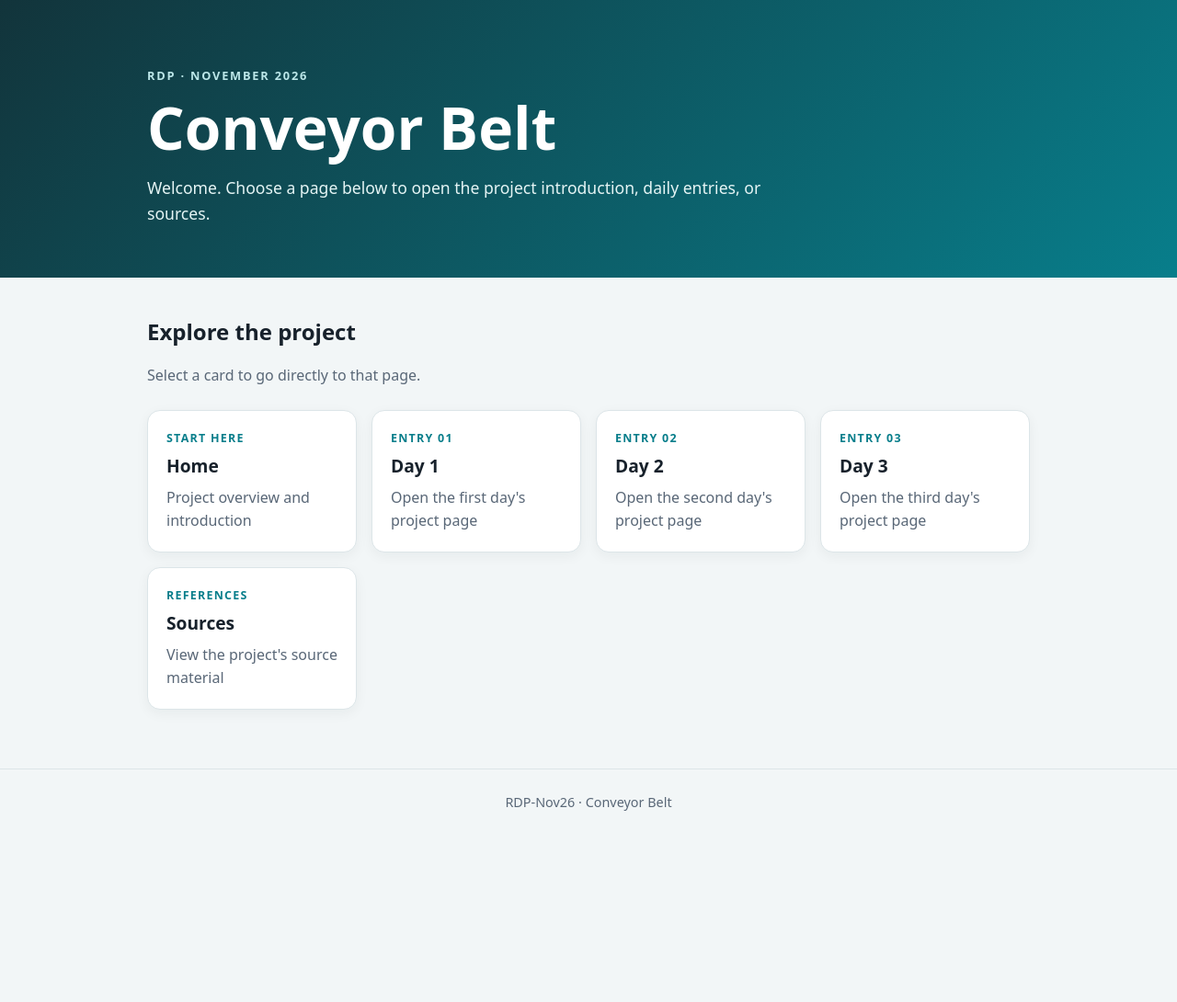
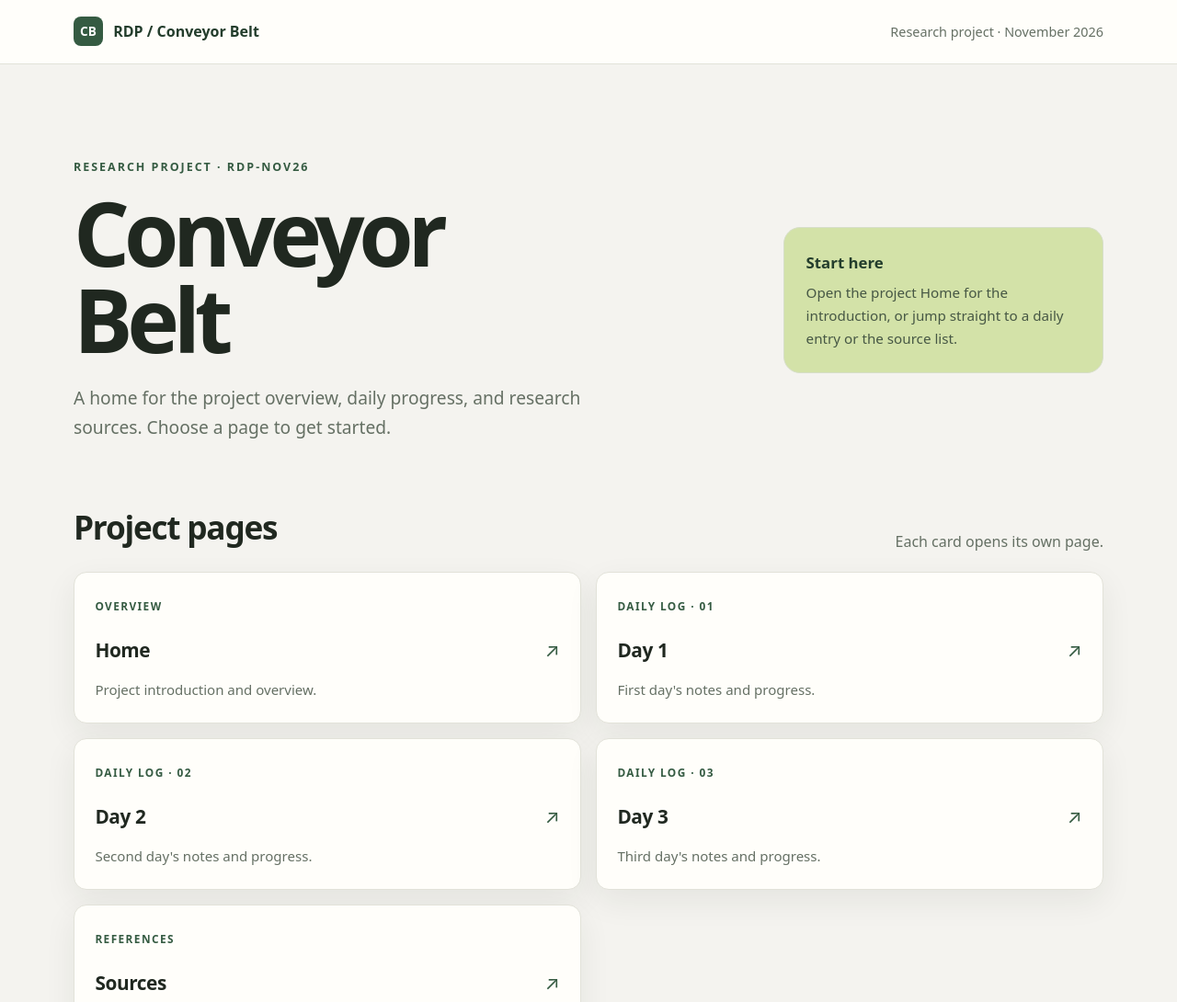
Before and after one commit to alzyloh-jpg/alzyloh-jpg.github.io, a plain HTML site: page index.html in a window 1280 px wide. Shown: the top 1090 px of the page at 92% size. Before the commit the page ends 908 px from the top, so only its background shows below. Drawn offline with Linux system fonts and the light colour scheme.

Commit message:
Redesign project landing page as the main starting page with maintainable page links

```diff
--- a/index.html
+++ b/index.html
@@ -3,98 +3,113 @@
 <head>
   <meta charset="utf-8">
   <meta name="viewport" content="width=device-width, initial-scale=1">
-  <meta name="description" content="Conveyor Belt project — home, daily pages, and sources.">
-  <title>Conveyor Belt | RDP-Nov26</title>
+  <meta name="description" content="RDP-Nov26 Conveyor Belt research project and daily log.">
+  <title>Conveyor Belt — RDP-Nov26</title>
   <style>
     :root {
       color-scheme: light;
-      --ink: #17212b;
-      --muted: #596777;
-      --paper: #fff;
-      --canvas: #f2f6f7;
-      --accent: #087e8b;
-      --accent-dark: #05616a;
-      --line: #dce5e8;
+      --bg: #f4f3ef;
+      --surface: #fffefa;
+      --ink: #202820;
+      --muted: #657064;
+      --green: #355b42;
+      --green-dark: #233d2c;
+      --lime: #d3e2a8;
+      --line: #e2e2d9;
+      --shadow: 0 12px 35px rgb(34 45 34 / 7%);
     }
     * { box-sizing: border-box; }
-    body {
-      margin: 0;
-      background: var(--canvas);
-      color: var(--ink);
-      font: 16px/1.6 system-ui, -apple-system, BlinkMacSystemFont, "Segoe UI", sans-serif;
-    }
-    header {
-      padding: 4.5rem 1.25rem 3.5rem;
-      background: linear-gradient(135deg, #12343b, #087e8b);
-      color: white;
-    }
-    .wrap { width: min(100% - 2rem, 960px); margin-inline: auto; }
-    .eyebrow { margin: 0 0 .75rem; color: #bce7e9; font-size: .8rem; font-weight: 700; letter-spacing: .14em; text-transform: uppercase; }
-    h1 { margin: 0; font-size: clamp(2.2rem, 6vw, 4rem); line-height: 1.08; }
-    header p:last-child { max-width: 42rem; margin: 1rem 0 0; color: #e4f4f4; font-size: 1.1rem; }
-    main { padding-block: 2.5rem 4rem; }
-    h2 { margin: 0 0 1rem; font-size: 1.5rem; }
-    .intro { margin: 0 0 1.5rem; color: var(--muted); }
-    .cards { display: grid; grid-template-columns: repeat(auto-fit, minmax(220px, 1fr)); gap: 1rem; }
-    .card {
-      display: block;
-      min-height: 150px;
-      padding: 1.25rem;
-      border: 1px solid var(--line);
-      border-radius: 14px;
-      background: var(--paper);
-      color: inherit;
-      text-decoration: none;
-      box-shadow: 0 4px 14px rgb(23 33 43 / 5%);
-      transition: transform .15s ease, box-shadow .15s ease, border-color .15s ease;
-    }
-    .card:hover, .card:focus-visible { transform: translateY(-3px); border-color: var(--accent); box-shadow: 0 10px 24px rgb(23 33 43 / 10%); }
-    .card:focus-visible { outline: 3px solid #70d1d6; outline-offset: 3px; }
-    .number { display: block; margin-bottom: .35rem; color: var(--accent); font-size: .78rem; font-weight: 750; letter-spacing: .1em; text-transform: uppercase; }
-    .card strong { display: block; margin-bottom: .35rem; font-size: 1.2rem; }
-    .card span:last-child { color: var(--muted); }
-    footer { padding: 1.5rem 1rem; border-top: 1px solid var(--line); color: var(--muted); text-align: center; font-size: .9rem; }
+    html { scroll-behavior: smooth; }
+    body { margin: 0; background: var(--bg); color: var(--ink); font: 16px/1.65 system-ui, -apple-system, BlinkMacSystemFont, "Segoe UI", sans-serif; }
+    a { color: inherit; }
+    .shell { width: min(1120px, calc(100% - 2.5rem)); margin: 0 auto; }
+    .topbar { padding: 1.15rem 0; border-bottom: 1px solid var(--line); background: var(--surface); }
+    .topbar-inner { display: flex; align-items: center; justify-content: space-between; gap: 1rem; }
+    .brand { display: inline-flex; align-items: center; gap: .7rem; color: var(--green-dark); font-weight: 760; text-decoration: none; }
+    .brand-mark { display: grid; width: 2rem; height: 2rem; place-items: center; border-radius: 8px; background: var(--green); color: white; font-size: .85rem; }
+    .top-note { color: var(--muted); font-size: .9rem; }
+    .hero { display: grid; grid-template-columns: minmax(0, 1.35fr) minmax(220px, .65fr); align-items: center; gap: 3rem; padding: clamp(3rem, 8vw, 6.5rem) 0 4rem; }
+    .kicker { margin: 0 0 .85rem; color: var(--green); font-size: .78rem; font-weight: 800; letter-spacing: .16em; text-transform: uppercase; }
+    h1 { max-width: 700px; margin: 0; font-size: clamp(3rem, 8vw, 6rem); letter-spacing: -.065em; line-height: .98; }
+    .hero-copy { max-width: 620px; margin: 1.4rem 0 0; color: var(--muted); font-size: clamp(1.05rem, 2vw, 1.2rem); }
+    .hero-aside { padding: 1.5rem; border: 1px solid #d6dec8; border-radius: 18px; background: var(--lime); }
+    .hero-aside strong { display: block; margin-bottom: .4rem; color: var(--green-dark); font-size: 1.05rem; }
+    .hero-aside p { margin: 0; color: #465744; font-size: .95rem; }
+    .section-head { display: flex; align-items: end; justify-content: space-between; gap: 1rem; margin-bottom: 1.2rem; }
+    h2 { margin: 0; font-size: clamp(1.65rem, 4vw, 2.2rem); letter-spacing: -.035em; }
+    .section-head p { margin: 0; color: var(--muted); }
+    .page-grid { display: grid; grid-template-columns: repeat(2, minmax(0, 1fr)); gap: 1rem; }
+    .page-link { display: flex; min-height: 165px; flex-direction: column; justify-content: space-between; padding: 1.4rem; border: 1px solid var(--line); border-radius: 14px; background: var(--surface); text-decoration: none; box-shadow: var(--shadow); transition: transform .16s ease, border-color .16s ease; }
+    .page-link:hover { transform: translateY(-3px); border-color: #9bab8d; }
+    .page-link:focus-visible { outline: 3px solid #779569; outline-offset: 3px; }
+    .page-meta { color: var(--green); font-size: .74rem; font-weight: 800; letter-spacing: .12em; text-transform: uppercase; }
+    .page-title { display: flex; align-items: center; justify-content: space-between; gap: 1rem; margin-top: 1.2rem; }
+    .page-title strong { font-size: 1.3rem; letter-spacing: -.02em; }
+    .arrow { color: var(--green); font-size: 1.3rem; }
+    .page-desc { margin: .25rem 0 0; color: var(--muted); font-size: .94rem; }
+    .howto { margin: 3rem 0 4rem; padding: 1.3rem 1.5rem; border-left: 4px solid var(--green); border-radius: 0 12px 12px 0; background: #e9ebe3; }
+    .howto strong { color: var(--green-dark); }
+    .howto p { margin: .35rem 0 0; color: #525d51; }
+    footer { padding: 1.25rem 0 2rem; border-top: 1px solid var(--line); color: var(--muted); font-size: .88rem; }
+    @media (max-width: 700px) { .hero { grid-template-columns: 1fr; gap: 1.5rem; padding-top: 3.5rem; } .page-grid { grid-template-columns: 1fr; } .section-head { align-items: start; flex-direction: column; } }
   </style>
 </head>
 <body>
-  <header>
-    <div class="wrap">
-      <p class="eyebrow">RDP · November 2026</p>
-      <h1>Conveyor Belt</h1>
-      <p>Welcome. Choose a page below to open the project introduction, daily entries, or sources.</p>
+  <header class="topbar">
+    <div class="shell topbar-inner">
+      <a class="brand" href="index.html"><span class="brand-mark" aria-hidden="true">CB</span><span>RDP / Conveyor Belt</span></a>
+      <span class="top-note">Research project · November 2026</span>
     </div>
   </header>
-  <main class="wrap">
-    <h2>Explore the project</h2>
-    <p class="intro">Select a card to go directly to that page.</p>
-    <nav class="cards" aria-label="Project pages">
-      <a class="card" href="DRAFT/Home.html">
-        <span class="number">Start here</span>
-        <strong>Home</strong>
-        <span>Project overview and introduction</span>
+
+  <main class="shell">
+    <section class="hero" aria-labelledby="page-title">
+      <div>
+        <p class="kicker">Research project · RDP-Nov26</p>
+        <h1 id="page-title">Conveyor<br>Belt</h1>
+        <p class="hero-copy">A home for the project overview, daily progress, and research sources. Choose a page to get started.</p>
+      </div>
+      <aside class="hero-aside">
+        <strong>Start here</strong>
+        <p>Open the project Home for the introduction, or jump straight to a daily entry or the source list.</p>
+      </aside>
+    </section>
+
+    <section aria-labelledby="pages-heading">
+      <div class="section-head">
+        <h2 id="pages-heading">Project pages</h2>
+        <p>Each card opens its own page.</p>
+      </div>
+      <nav class="page-grid" aria-label="Project pages">
+        <a class="page-link" href="DRAFT/Home.html">
+          <div><span class="page-meta">Overview</span><div class="page-title"><strong>Home</strong><span class="arrow" aria-hidden="true">↗</span></div></div>
+          <p class="page-desc">Project introduction and overview.</p>
         </a>
-      <a class="card" href="DRAFT/Day%201.html">
-        <span class="number">Entry 01</span>
-        <strong>Day 1</strong>
-        <span>Open the first day's project page</span>
+        <a class="page-link" href="DRAFT/Day%201.html">
+          <div><span class="page-meta">Daily log · 01</span><div class="page-title"><strong>Day 1</strong><span class="arrow" aria-hidden="true">↗</span></div></div>
+          <p class="page-desc">First day's notes and progress.</p>
         </a>
-      <a class="card" href="DRAFT/Day%202.html">
-        <span class="number">Entry 02</span>
-        <strong>Day 2</strong>
-        <span>Open the second day's project page</span>
+        <a class="page-link" href="DRAFT/Day%202.html">
+          <div><span class="page-meta">Daily log · 02</span><div class="page-title"><strong>Day 2</strong><span class="arrow" aria-hidden="true">↗</span></div></div>
+          <p class="page-desc">Second day's notes and progress.</p>
         </a>
-      <a class="card" href="DRAFT/Day%203.html">
-        <span class="number">Entry 03</span>
-        <strong>Day 3</strong>
-        <span>Open the third day's project page</span>
+        <a class="page-link" href="DRAFT/Day%203.html">
+          <div><span class="page-meta">Daily log · 03</span><div class="page-title"><strong>Day 3</strong><span class="arrow" aria-hidden="true">↗</span></div></div>
+          <p class="page-desc">Third day's notes and progress.</p>
         </a>
-      <a class="card" href="DRAFT/Sources_.html">
-        <span class="number">References</span>
-        <strong>Sources</strong>
-        <span>View the project's source material</span>
+        <a class="page-link" href="DRAFT/Sources_.html">
+          <div><span class="page-meta">References</span><div class="page-title"><strong>Sources</strong><span class="arrow" aria-hidden="true">↗</span></div></div>
+          <p class="page-desc">References and source material.</p>
         </a>
       </nav>
+    </section>
+
+    <aside class="howto">
+      <strong>Adding another page</strong>
+      <p>Add the new HTML file to the repository, then copy one of the card links above and update its href, title, label, and description. Keep the page list in this section so it stays easy to maintain.</p>
+    </aside>
   </main>
-  <footer><div class="wrap">RDP-Nov26 · Conveyor Belt</div></footer>
+
+  <footer><div class="shell">RDP-Nov26 · Conveyor Belt</div></footer>
 </body>
 </html>
```
Lines whose indentation alone changed are shown as unchanged.
